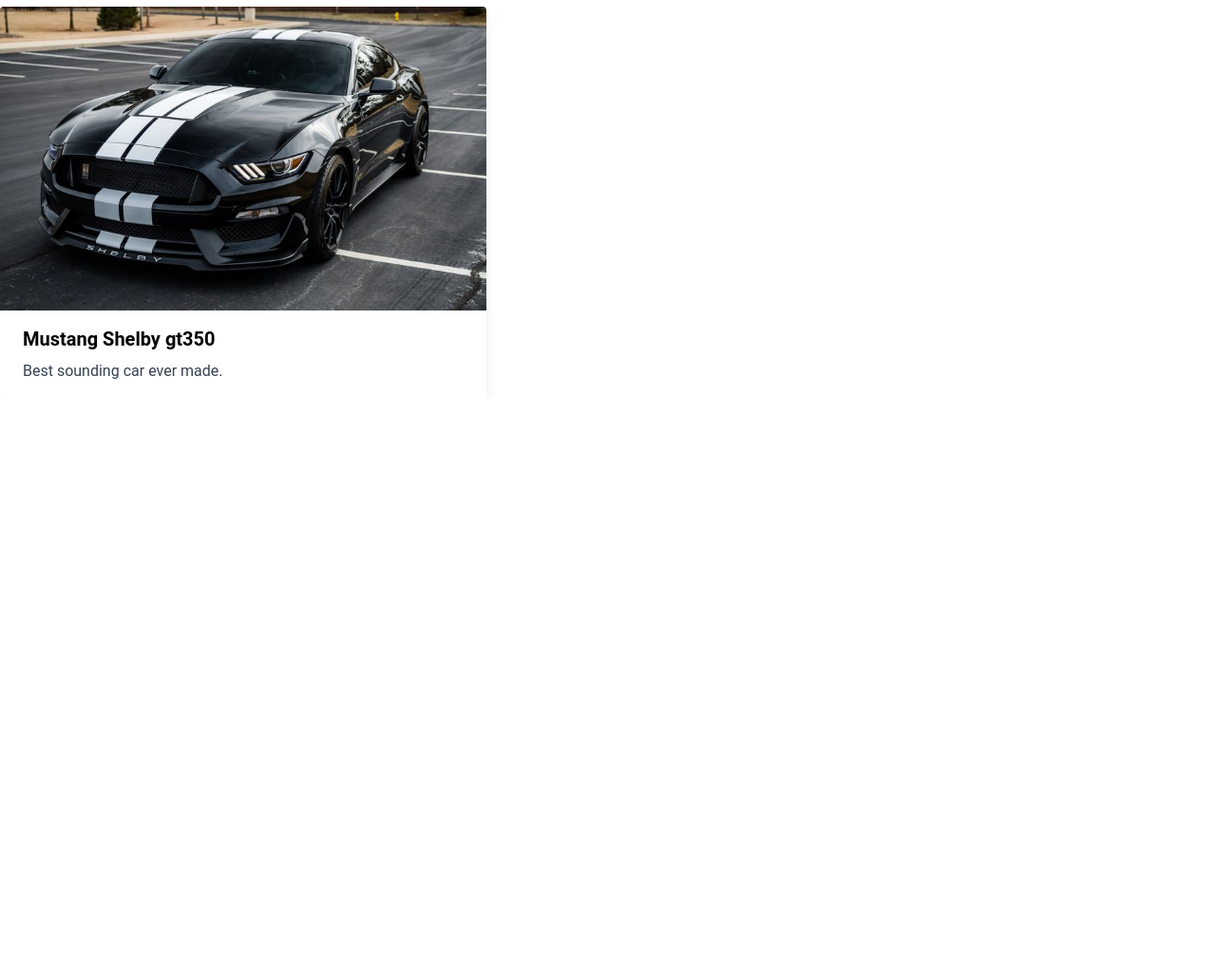
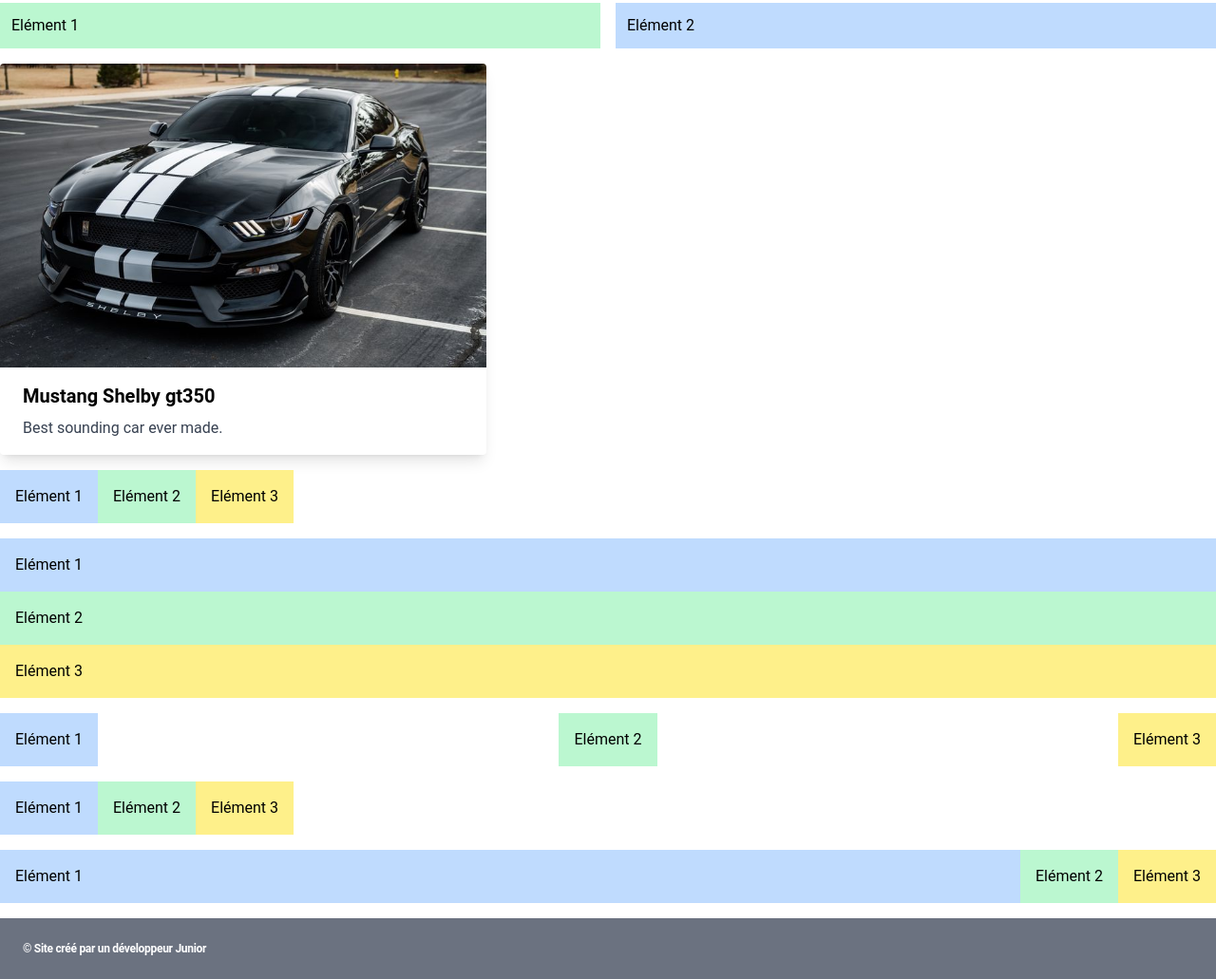
Before and after one commit to Marvynrr/TailWindCss, a website: page index.html in a window 1280 px wide. Shown: the part 496-1527 px from the top of the page at 95% size. Before the commit the page ends 915 px from the top, so only its background shows below. Drawn offline with Linux system fonts and the light colour scheme.

Commit message:
ExemplesFlex

```diff
--- a/index.html
+++ b/index.html
@@ -23,6 +23,30 @@
             </div>
         </nav>
     </header>
+    <main>
+        <nav class="bg-blue-500 p-4">
+            <div class="flex items-center justify-between flex-wrap">
+                <div class="flex items-center flex-shrink-0 text-white mr-6">
+                    <span class="font-semibold text-xl tracking-tight">Mon site</span>
+                </div>
+                <div class="block lg:hidden">
+                    <button class="flex items-center px-3 py-2 border rounded text-blue-200 border-blue-400 hover:text-white hover:border-white">
+                        <svg class="fill-current h-3 w-3" viewbox="0 0 20 20" xmlns="http://www.w3.org/2000/svg">
+                            <title>Menu</title>
+                            <path d="M0 3h20v2H0V3zm0 6h20v2H0V9zm0 6h20v2H0v-2z"/>
+                        </svg>
+                    </button>
+                </div>
+                <div class="w-full block flex-grow lg:flex lg:items-center lg:w-auto">
+                    <div class="text-sm lg:flex-grow">
+                        <!-- Responsive header-->
+                        <a href="index.html" class="block mt-4 lg:inline-block lg:mt-0 text-white hover:text-gray-200 mr-4">Accueil</a>
+                        <a href="#" class="block mt-4 lg:inline-block lg:mt-0 text-white hover:text-gray-200 mr-4">Produits</a>
+                        <a href="#" class="block mt-4 lg:inline-block lg:mt-0 text-white hover:text-gray-200 mr-4">Contact</a>
+                    </div>
+                </div>
+            </div>
+        </nav>
     <div class="max-w-lg mx-auto">
         <ul class="divide-y divide-gray-300">
             <li class="py-4">
@@ -47,12 +71,45 @@
         <div class="w-1/2 bg-green-200 p-3">Elément 1</div>
         <div class="w-1/2 bg-blue-200 p-3">Elément 2</div>
     </div>
-    <div class="max-w-lg rounded overflow-hidden shadow-lg">
+    <div class="max-w-lg rounded overflow-hidden shadow-lg mb-4">
         <img class="w-full" src="img/Shelbygt350.jfif" alt="Placeholder">
         <div class="px-6 py-4">
             <div class="font-bold text-xl mb-2">Mustang Shelby gt350</div>
             <p class="text-gray-700 text-base">Best sounding car ever made.</p>
         </div>
     </div>
+    <div class="flex items-center mb-4">
+        <div class="bg-blue-200 p-4">Elément 1</div>
+        <div class="bg-green-200 p-4">Elément 2</div>
+        <div class="bg-yellow-200 p-4">Elément 3</div>
+    </div>
+    <div class="flex flex-col mb-4">
+        <div class="bg-blue-200 p-4">Elément 1</div>
+        <div class="bg-green-200 p-4">Elément 2</div>
+        <div class="bg-yellow-200 p-4">Elément 3</div>
+    </div>
+    <div class="flex justify-between mb-4">
+        <div class="bg-blue-200 p-4">Elément 1</div>
+        <div class="bg-green-200 p-4">Elément 2</div>
+        <div class="bg-yellow-200 p-4">Elément 3</div>
+    </div>
+    <div class="flex items-start mb-4">
+        <div class="bg-blue-200 p-4">Elément 1</div>
+        <div class="bg-green-200 p-4">Elément 2</div>
+        <div class="bg-yellow-200 p-4">Elément 3</div>
+    </div>
+    <div class="flex mb-4">
+        <div class="bg-blue-200 p-4 flex-grow">Elément 1</div>
+        <div class="bg-green-200 p-4 flex-shrink">Elément 2</div>
+        <div class="bg-yellow-200 p-4 flex-no-grow">Elément 3</div>
+    </div>
+</main>
+<footer>
+    <div class="flex items-center justify-between flex-wrap bg-gray-500 p-6">
+        <div class="flex items-center flex-shrink-0 text-white mr-6">
+            <span class="font-semibold text-xs tracking-tight">&copy; Site créé par un développeur Junior</span>
+        </div>
+    </div>
+</footer>
 </body>
 </html>
```
Also changed, not shown: connection.html (+9 -0 lines), output.css.
